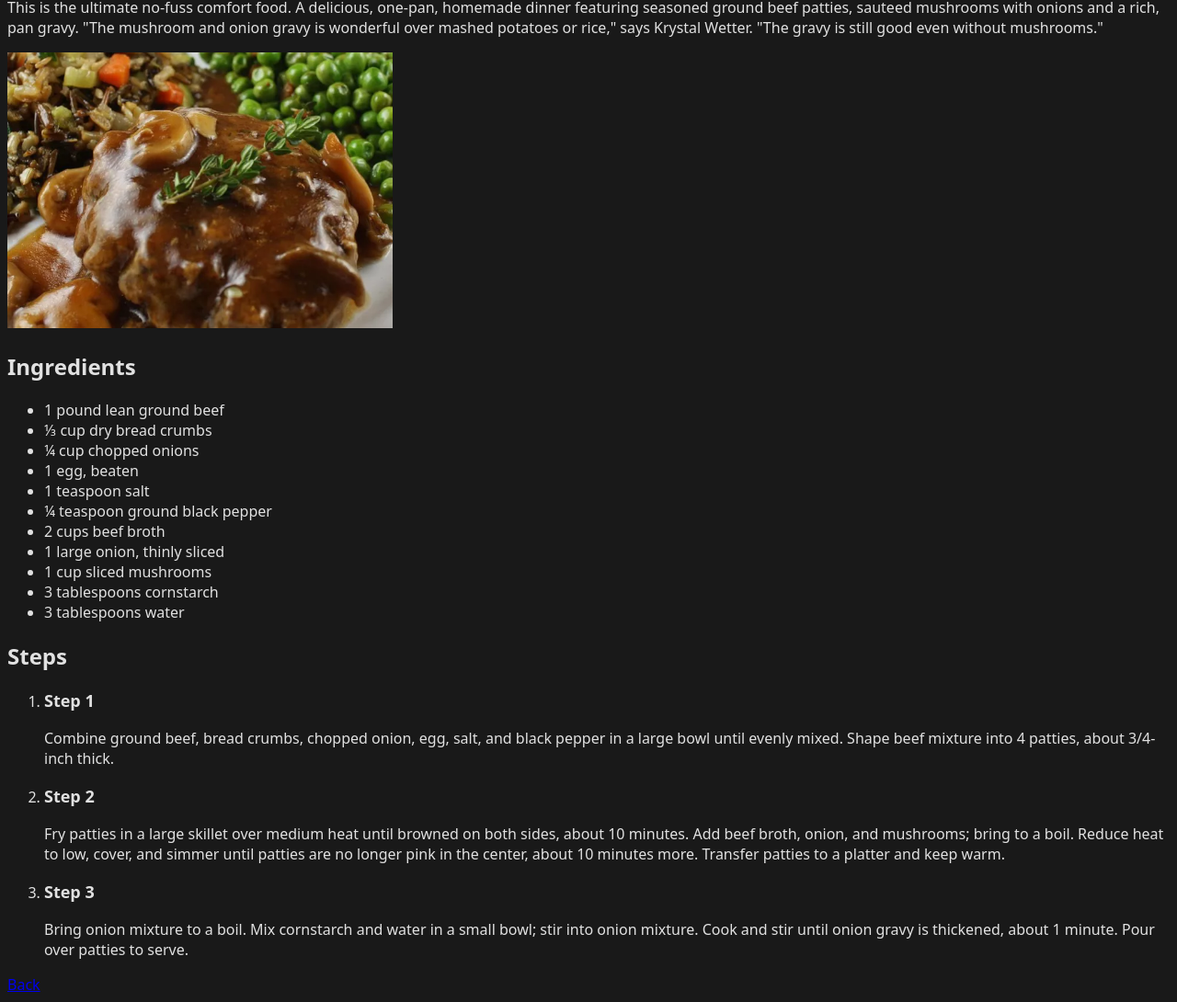
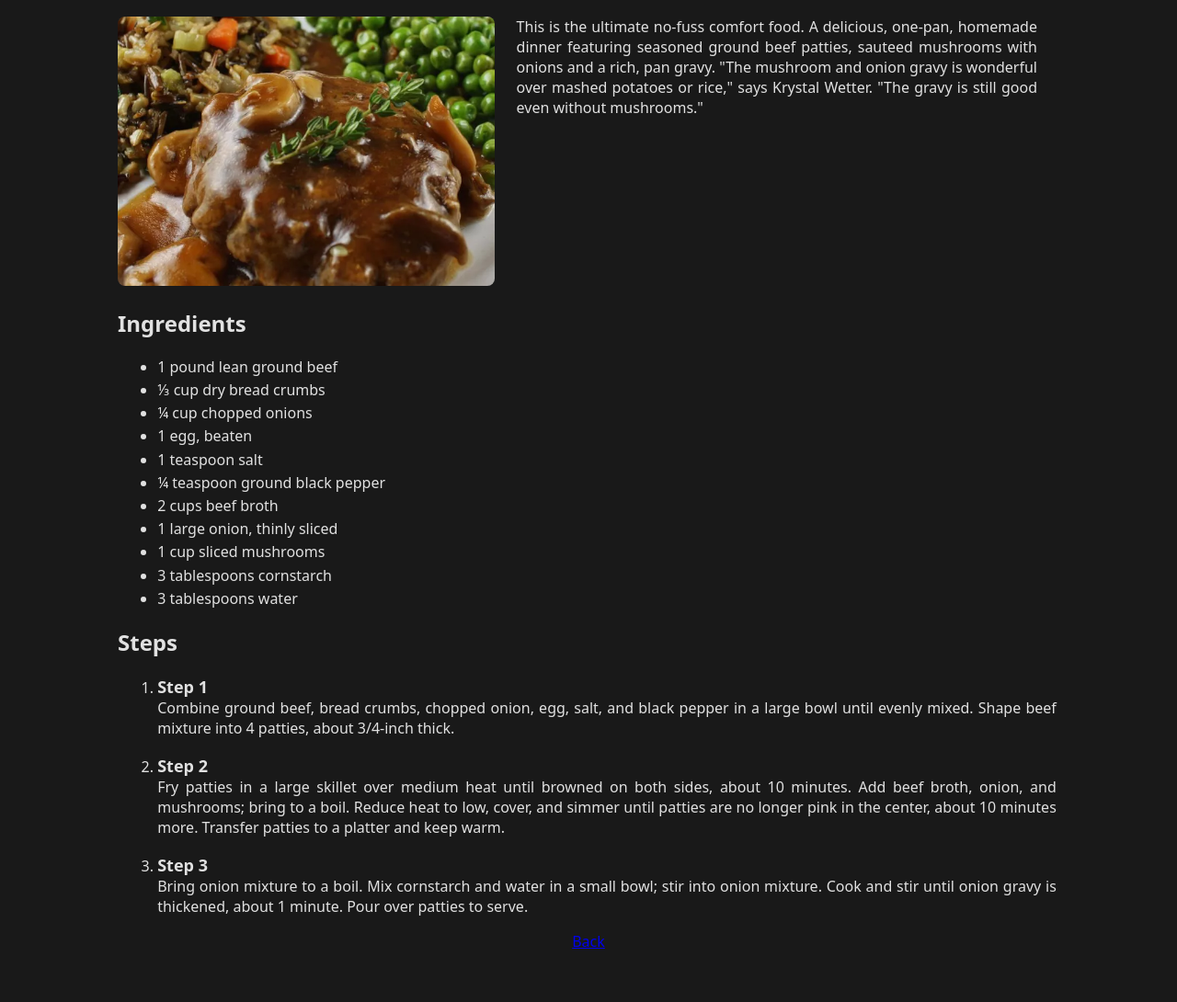
Before and after one commit to tw-abiyanto/odin-recipes, a plain HTML site: page recipes/salisbury.html in a window 1280 px wide. Shown: the part 89-1179 px from the top of the page at 92% size. Drawn offline with Linux system fonts and the light colour scheme.

Commit message:
Adjust page layout

```diff
--- a/css/style.css
+++ b/css/style.css
@@ -4,17 +4,48 @@ body {
   font-family:
     system-ui, -apple-system, BlinkMacSystemFont, 'Segoe UI', Roboto,
     Oxygen, Ubuntu, Cantarell, 'Open Sans', 'Helvetica Neue', sans-serif;
-}
-
-img {
-  height: 300px;
-  width: auto;
+  width: 80vw;
+  margin: 0 auto;
+  padding: 5vh 0;
 }
 
 h1 {
   font-weight: bolder;
+  text-align: center;
+  margin: 0;
 }
 
 h3 {
   font-size: 18px;
+  margin-bottom: 0;
 }
+
+li {
+  margin: 0.2rem;
+}
+
+p {
+  text-align: justify;
+  margin: 0;
+}
+
+.desc {
+  display: grid;
+  grid-template-columns: 2fr 3fr;
+  margin: 3vh 0;
+}
+
+.desc img {
+  width: 100%;
+  border-radius: 8px;
+}
+
+.desc p {
+  padding: 0 3vh;
+}
+
+a.back {
+  margin: 0 auto;
+  width: fit-content;
+  display: block;
+}
--- a/recipes/salisbury.html
+++ b/recipes/salisbury.html
@@ -12,13 +12,16 @@
 <body>
   <h1>Salisbury Steak</h1>
 
-  <p>This is the ultimate no-fuss comfort food. A delicious, one-pan, homemade
-    dinner featuring seasoned ground beef patties, sauteed mushrooms with
-    onions and a rich, pan gravy. "The mushroom and onion gravy is wonderful
-    over mashed potatoes or rice," says Krystal Wetter. "The gravy is still
-    good even without mushrooms."</p>
+  <div class="desc">
+    <img src="../img/salisbury.webp" alt="Close up picture of Salisbury Steak">
 
-  <img src="../img/salisbury.webp" alt="Close up picture of Salisbury Steak">
+    <p>This is the ultimate no-fuss comfort food. A delicious, one-pan,
+      homemade
+      dinner featuring seasoned ground beef patties, sauteed mushrooms with
+      onions and a rich, pan gravy. "The mushroom and onion gravy is wonderful
+      over mashed potatoes or rice," says Krystal Wetter. "The gravy is still
+      good even without mushrooms."</p>
+  </div>
 
   <h2>Ingredients</h2>
   <ul>
@@ -59,7 +62,7 @@
     </li>
   </ol>
 
-  <a href="../index.html">Back</a>
+  <a href="../index.html" class="back">Back</a>
 </body>
 
 </html>
```
Also changed, not shown: recipes/gnocchi.html (+7 -5 lines), recipes/pasta.html (+6 -4 lines).
